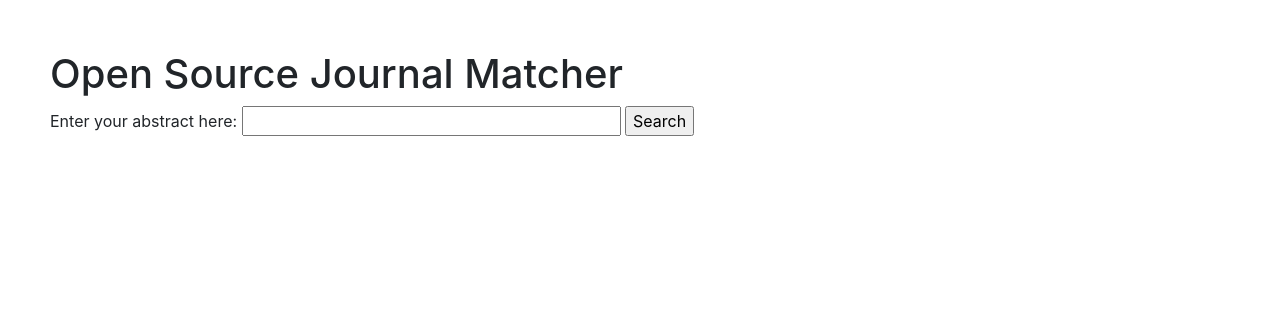
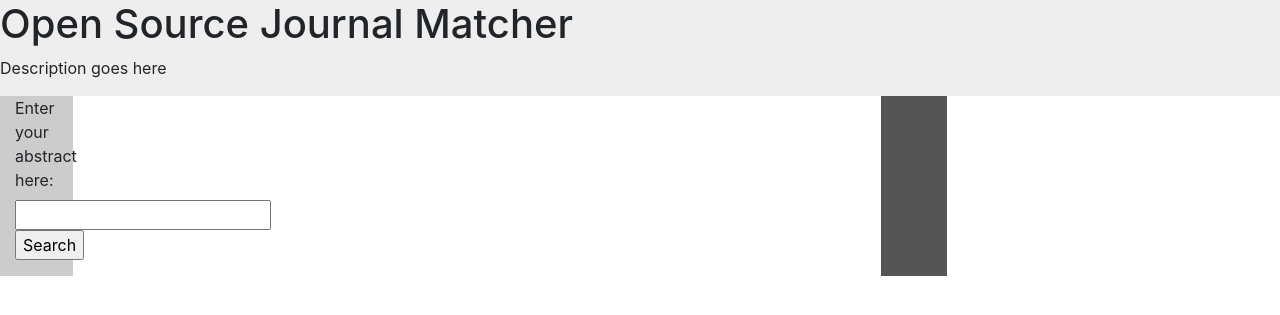
Before and after one commit to MarkEEaton/open-journal-matcher, a Flask app: page / in a window 1280 px wide. Shown: the top 315 px of the page. Run offline with Flask 2, Linux system fonts and the light colour scheme; some libraries are stand-ins or nearby versions.

Commit message:
begin css grid implementation

```diff
--- a/static/default.css
+++ b/static/default.css
@@ -1,12 +1,36 @@
-#top {
-		margin: 50px;
+.wrapper {
+		display: grid;
 }
 
-.progress {
-		width: 35%;
-		margin: 50px;
+#top {
+		background-color: #eee;
+		grid-column: 1 / 3;
 }
 
 ul {
 		list-style-type: none;
 }
+
+@media (min-width:501px) {
+	.col-1 {
+			background-color: #ccc;
+			grid-column: 1 / 2;
+	}
+
+
+	.col-2 {
+			background-color: #555;
+			grid-column: 2 / 3;
+	}
+}
+
+@media (max-width: 500px) {
+	.col-1 {
+			grid-column: 1 / 3;
+			background-color: #ccc;
+	}
+	.col-2 {
+			grid-column: 1 / 3;
+			background-color: #555;
+	}
+}
--- a/templates/index.html
+++ b/templates/index.html
@@ -21,22 +21,29 @@
 		</script>
     </head>
     <body>
+		<div class="wrapper">
 			<div id=top>
 				<h1>Open Source Journal Matcher</h1>
+				<p>Description goes here</p>
+			</div>
+			<div class="col-1">
 				<form action="" method="POST" novalidate>
 						{{ form.hidden_tag() }}
-                	<p>{{ form.web_abstract_var.label }} {{ form.web_abstract_var(size=32) }} {{ form.submit() }}</p>
+						<p>{{ form.web_abstract_var.label }} {{ form.web_abstract_var() }} {{ form.submit() }}</p>
 				</form>
-		</div>
 				<div class="progress" id="statusbar" style="display:none;">
 					<div class="progress-bar active" role="progressbar" aria-valuenow="0" aria-valuemin="0" aria-valuemax="100" style="width: 0%">
 						<span class="progress-bar-label">0%</span>
 					</div>
 				</div>
+			</div>
+			<div class="col-2">
 				<ul>
 						{% for item in output %}
 						<li><strong>{{ "{0:.2f}".format(item) }}</strong> : {{ output[item][0] }}.  ISSN: {{ output[item][1] }}</li>
 						{% endfor %}
 				</ul>
+			</div>
+		</div>
     </body>
 </html>
```
Lines whose indentation alone changed are shown as unchanged.
